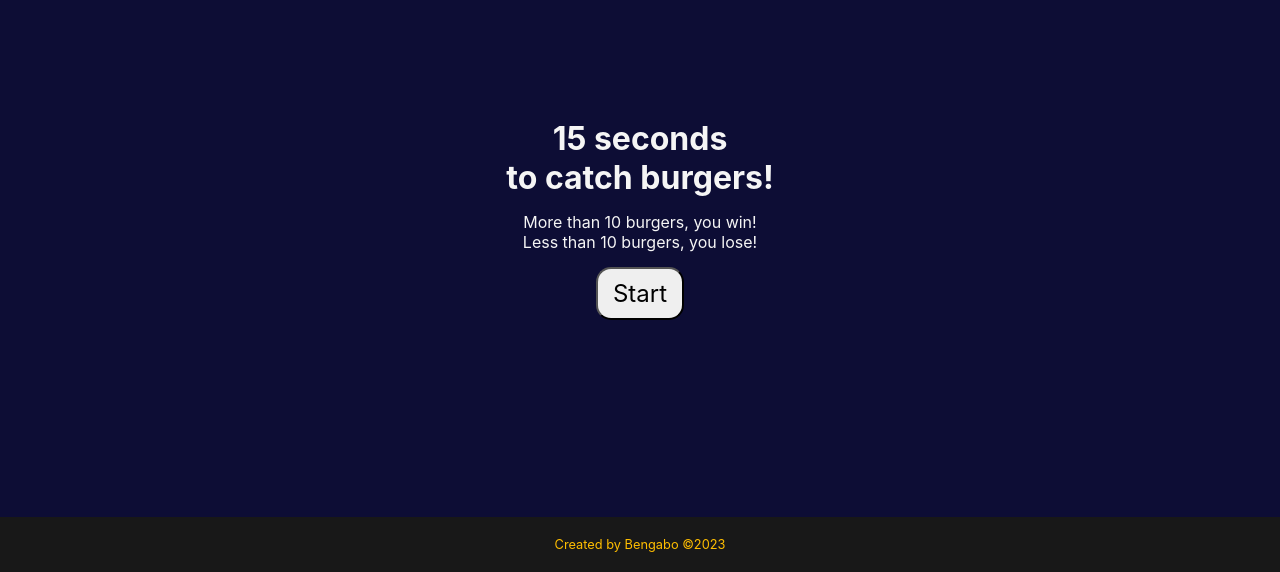
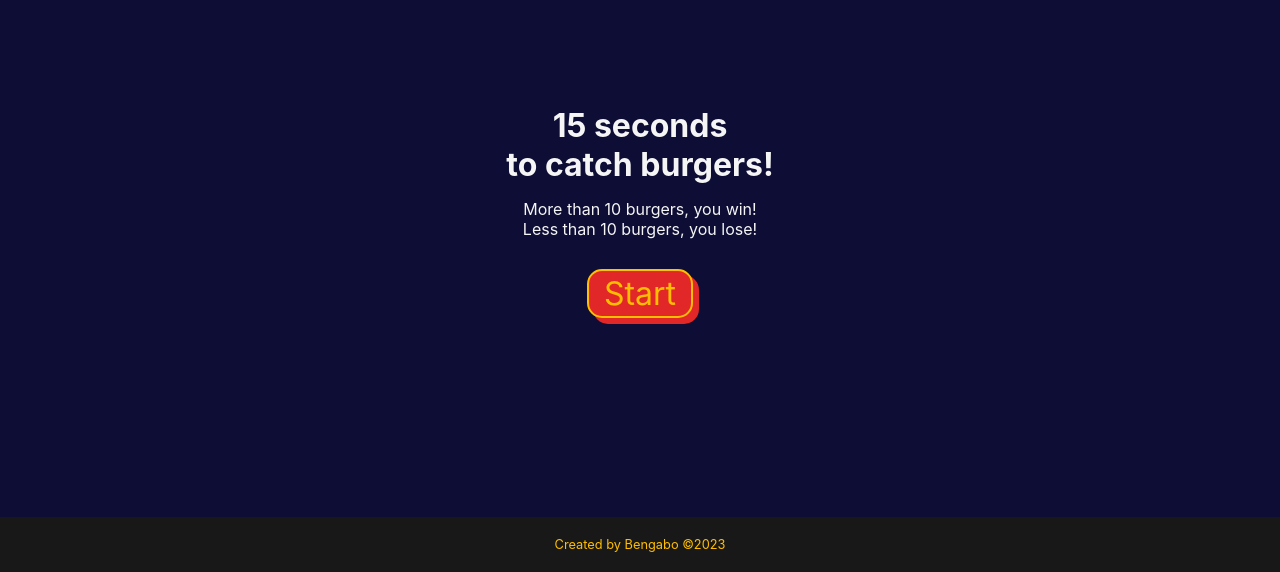
Before and after one commit to bengabo/Burger-catcher-game, a website built with Vite: page index.html in a window 1280 px wide. Shown: the part 228-800 px from the top of the page. Built offline with nearby package versions, Linux system fonts and the light colour scheme; animation ran at ten frames a second.

Commit message:
Update style.css

```diff
--- a/style.css
+++ b/style.css
@@ -106,13 +106,21 @@ main {
 }
 button {
   display: inline-block;
+  background-color: var(--red);
+  border: 2px solid var(--orange);
+  color: var(--orange);
   width: auto;
-  font-size: 1.5em;
+  font-size: 2em;
   padding: 10px 15px;
-  margin: 15px 0;
+  margin: 30px 0;
   text-align: center;
   font-family: inherit;
   border-radius: 15px;
+  box-shadow: var(--red) 6px 6px 0 0;
+  user-select: none;
+  -webkit-user-select: none;
+  touch-action: manipulation;
+  line-height: 25px;
 }
 
 button p {
@@ -120,8 +128,14 @@ button p {
 }
 
 button:hover {
-  background-color: var(--red);
-  /* border: 0.5px solid var(--liclr); */
-  color: var(--liclr);
+  background-color: white;
+  color: var(--red);
+  border: 2px solid var(--red);
   cursor: pointer;
 }
+
+button:active {
+  background-color: var(--yellow);
+  box-shadow: var(--red) 1px 1px 0 0;
+  transform: translate(5px, 5px);
+}
```
